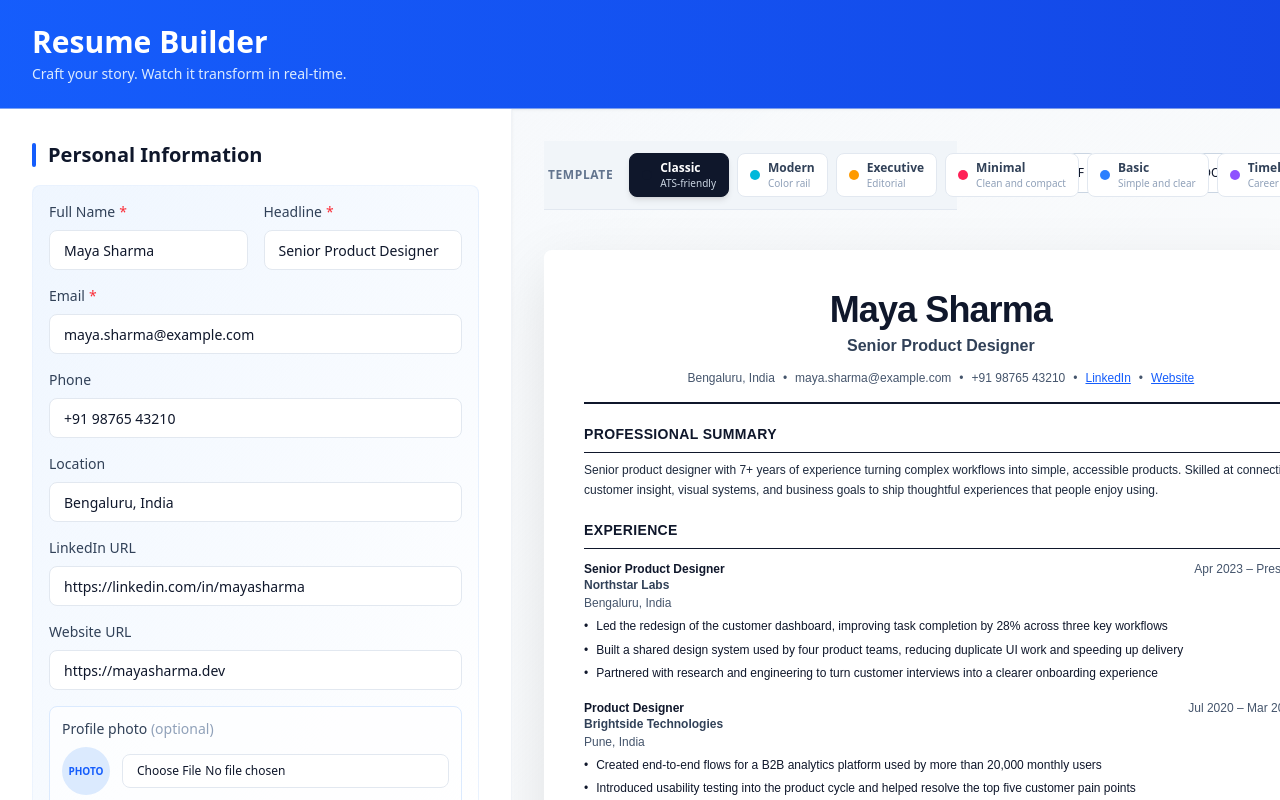
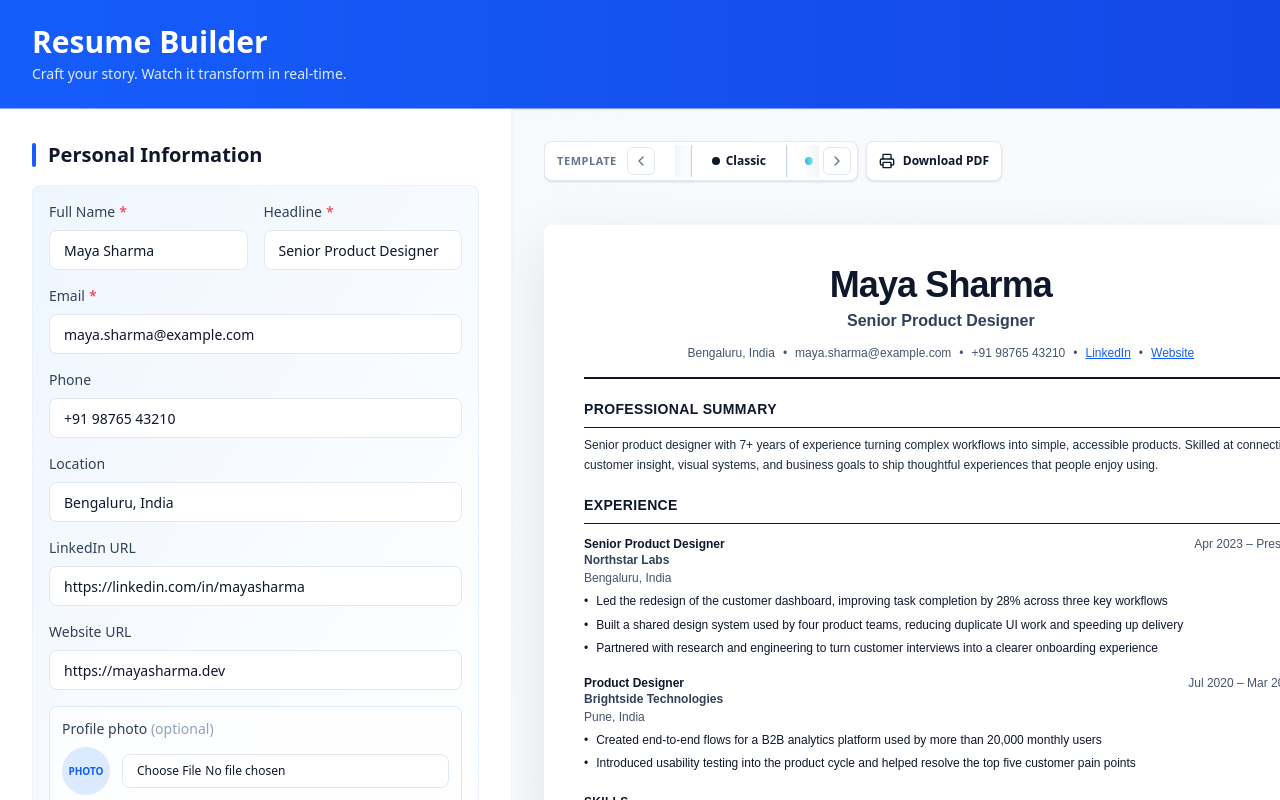
Before and after one commit to ajaysskumar/resume-genie, a React (Vite) app: page / in a window 1280 px wide. Built offline with nearby package versions, Linux system fonts and the light colour scheme.

Commit message:
feat: Refactor TemplateSelector for improved UX; add scrolling and navigation functionality

```diff
--- a/src/features/resume/preview/ResumePreview.tsx
+++ b/src/features/resume/preview/ResumePreview.tsx
@@ -8,10 +8,9 @@ import { MinimalResumeTemplate } from './MinimalResumeTemplate'
 import { BasicResumeTemplate } from './BasicResumeTemplate'
 import { TimelineResumeTemplate } from './TimelineResumeTemplate'
 import { TemplateSelector } from './TemplateSelector'
-import { FileText, Printer } from 'lucide-react'
+import { Printer } from 'lucide-react'
 import { Button } from '@/components/ui/button'
 import { exportResumeToPdf } from '../export/resumePdf'
-import { exportResumeToDocx } from '../export/resumeDocx'
 
 export type ResumeTemplate = 'classic' | 'modern' | 'executive' | 'minimal' | 'basic' | 'timeline'
 
@@ -19,7 +18,6 @@ export function ResumePreview() {
   const resume = useResumeStore((state) => state.resume)
   const [template, setTemplate] = useState<ResumeTemplate>('classic')
   const [isExporting, setIsExporting] = useState(false)
-  const [isDocxExporting, setIsDocxExporting] = useState(false)
 
   const renderedTemplate = {
     classic: <AtsResumeTemplate resume={resume} />,
@@ -39,29 +37,14 @@ export function ResumePreview() {
     }
   }
 
-  const handleDocxExport = async () => {
-    setIsDocxExporting(true)
-    try {
-      await exportResumeToDocx('resume-page', `${resume.personal.fullName || 'resume'}.docx`)
-    } finally {
-      setIsDocxExporting(false)
-    }
-  }
-
   return (
     <>
-      <div className="flex items-start gap-2 print:hidden">
-        <div className="min-w-0 flex-1"><TemplateSelector value={template} onChange={setTemplate} /></div>
-        <div className="mt-3 flex shrink-0 gap-2">
-          <Button type="button" variant="outline" size="sm" className="h-10 gap-2 px-3" onClick={handleExport} disabled={isExporting || isDocxExporting} aria-label="Download resume as PDF" title="Download resume as PDF">
-            <Printer className="h-4 w-4" />
-            <span className="hidden sm:inline">Download PDF</span>
-          </Button>
-          <Button type="button" variant="outline" size="sm" className="h-10 gap-2 px-3" onClick={handleDocxExport} disabled={isExporting || isDocxExporting} aria-label="Download resume as DOCX" title="Download resume as DOCX">
-            <FileText className="h-4 w-4" />
-            <span className="hidden sm:inline">Download DOCX</span>
-          </Button>
-        </div>
+      <div className="flex min-w-0 items-center gap-2 overflow-x-auto pb-3 print:hidden [scrollbar-width:none] [&::-webkit-scrollbar]:hidden">
+        <TemplateSelector value={template} onChange={setTemplate} />
+        <Button type="button" variant="outline" size="sm" className="h-10 shrink-0 gap-2 rounded-lg border-slate-200 bg-white px-3 text-xs font-semibold shadow-sm hover:border-slate-400" onClick={handleExport} disabled={isExporting} aria-label="Download resume as PDF" title="Download resume as PDF">
+          <Printer className="h-4 w-4" />
+          <span>Download PDF</span>
+        </Button>
       </div>
       <ResumePage>{renderedTemplate}</ResumePage>
     </>
--- a/src/features/resume/preview/TemplateSelector.tsx
+++ b/src/features/resume/preview/TemplateSelector.tsx
@@ -1,3 +1,5 @@
+import { useEffect, useRef, type UIEvent } from 'react'
+import { ChevronLeft, ChevronRight } from 'lucide-react'
 import type { ResumeTemplate } from './ResumePreview'
 
 interface TemplateSelectorProps {
@@ -15,30 +17,105 @@ const templates: Array<{ id: ResumeTemplate; name: string; description: string;
 ]
 
 export function TemplateSelector({ value, onChange }: TemplateSelectorProps) {
+  const pickerRef = useRef<HTMLDivElement>(null)
+  const scrollTimerRef = useRef<ReturnType<typeof setTimeout> | null>(null)
+  const selectedIndex = templates.findIndex((template) => template.id === value)
+
+  useEffect(() => () => {
+    if (scrollTimerRef.current) clearTimeout(scrollTimerRef.current)
+  }, [])
+
+  useEffect(() => {
+    const selected = pickerRef.current?.querySelector<HTMLButtonElement>(`[data-template="${value}"]`)
+    const picker = pickerRef.current
+    if (!selected || !picker) return
+
+    picker.scrollTo({
+      left: selected.offsetLeft - (picker.clientWidth - selected.offsetWidth) / 2,
+      behavior: 'smooth',
+    })
+  }, [value])
+
+  const handleScroll = (event: UIEvent<HTMLDivElement>) => {
+    const picker = event.currentTarget
+    if (scrollTimerRef.current) clearTimeout(scrollTimerRef.current)
+    scrollTimerRef.current = setTimeout(() => {
+      const pickerCenter = picker.scrollLeft + picker.clientWidth / 2
+      const buttons = Array.from(picker.querySelectorAll<HTMLButtonElement>('[data-template]'))
+      const closestButton = buttons.reduce((current, button) => {
+        const distance = Math.abs(button.offsetLeft + button.offsetWidth / 2 - pickerCenter)
+        const currentDistance = Math.abs(current.offsetLeft + current.offsetWidth / 2 - pickerCenter)
+        return distance < currentDistance ? button : current
+      }, buttons[0])
+
+      const closestTemplate = templates.find((template) => template.id === closestButton?.dataset.template)
+      if (closestTemplate && closestTemplate.id !== value) onChange(closestTemplate.id)
+    }, 120)
+  }
+
+  const handleWheel = (event: React.WheelEvent<HTMLDivElement>) => {
+    const picker = event.currentTarget
+    if (Math.abs(event.deltaY) <= Math.abs(event.deltaX)) return
+
+    event.preventDefault()
+    picker.scrollLeft += event.deltaY
+  }
+
+  const selectRelativeTemplate = (offset: number) => {
+    const nextIndex = (selectedIndex + offset + templates.length) % templates.length
+    onChange(templates[nextIndex].id)
+  }
+
   return (
-    <div className="sticky top-0 z-10 mb-2 grid w-full min-w-0 max-w-full grid-cols-2 gap-2 border-b border-slate-200 bg-slate-100/95 px-1 py-3 backdrop-blur sm:flex sm:items-center">
-      <span className="col-span-2 text-xs font-bold uppercase tracking-wider text-slate-500 sm:mr-2">Template</span>
+    <div className="flex h-10 shrink-0 items-center gap-1 rounded-lg border border-slate-200 bg-white px-1.5 shadow-sm">
+      <span className="px-1.5 text-[11px] font-bold uppercase tracking-wider text-slate-500">Template</span>
+      <button
+        type="button"
+        onClick={() => selectRelativeTemplate(-1)}
+        className="flex h-7 w-7 shrink-0 items-center justify-center rounded-md border border-slate-200 bg-white text-slate-500 transition hover:border-slate-400 hover:text-slate-900 active:scale-95"
+        aria-label="Previous template"
+        title="Previous template"
+      >
+        <ChevronLeft className="h-4 w-4" />
+      </button>
+      <div
+        ref={pickerRef}
+        onScroll={handleScroll}
+        onWheel={handleWheel}
+        className="relative flex h-8 w-40 snap-x snap-mandatory overflow-x-auto overscroll-contain [scrollbar-width:none] [&::-webkit-scrollbar]:hidden"
+        aria-label="Choose resume template"
+      >
+        <div className="w-8 shrink-0" aria-hidden="true" />
+        <div className="pointer-events-none sticky left-0 z-10 h-full w-4 shrink-0 bg-gradient-to-r from-slate-100 to-transparent" />
         {templates.map((template) => (
           <button
             key={template.id}
+            data-template={template.id}
             type="button"
             aria-pressed={value === template.id}
             onClick={() => onChange(template.id)}
-          className={`group flex min-w-0 items-center gap-2 rounded-lg border px-2.5 py-2 text-left transition-all sm:w-auto sm:shrink-0 sm:px-3 ${
+            className={`flex h-8 w-24 shrink-0 snap-center items-center justify-center gap-1.5 border-x text-xs transition-all ${
               value === template.id
-              ? 'border-slate-900 bg-slate-900 text-white shadow-md'
-              : 'border-slate-200 bg-white text-slate-700 hover:border-slate-400 hover:shadow-sm'
+                ? 'border-slate-300 bg-white font-bold text-slate-900 shadow-sm'
+                : 'border-transparent font-medium text-slate-400 hover:text-slate-700'
             }`}
           >
-          <span className={`h-2.5 w-2.5 rounded-full ${template.accent}`} aria-hidden="true" />
-          <span>
-            <span className="block text-xs font-bold leading-none">{template.name}</span>
-            <span className={`mt-1 block text-[10px] leading-none ${value === template.id ? 'text-slate-300' : 'text-slate-400'}`}>
-              {template.description}
-            </span>
-          </span>
+            <span className={`h-2 w-2 rounded-full ${template.accent}`} aria-hidden="true" />
+            <span>{template.name}</span>
           </button>
         ))}
+        <div className="pointer-events-none sticky right-0 z-10 h-full w-4 shrink-0 bg-gradient-to-l from-slate-100 to-transparent" />
+        <div className="w-8 shrink-0" aria-hidden="true" />
+      </div>
+      <button
+        type="button"
+        onClick={() => selectRelativeTemplate(1)}
+        className="flex h-7 w-7 shrink-0 items-center justify-center rounded-md border border-slate-200 bg-white text-slate-500 transition hover:border-slate-400 hover:text-slate-900 active:scale-95"
+        aria-label="Next template"
+        title="Next template"
+      >
+        <ChevronRight className="h-4 w-4" />
+      </button>
     </div>
   )
 }
```
Lines whose indentation alone changed are shown as unchanged.
